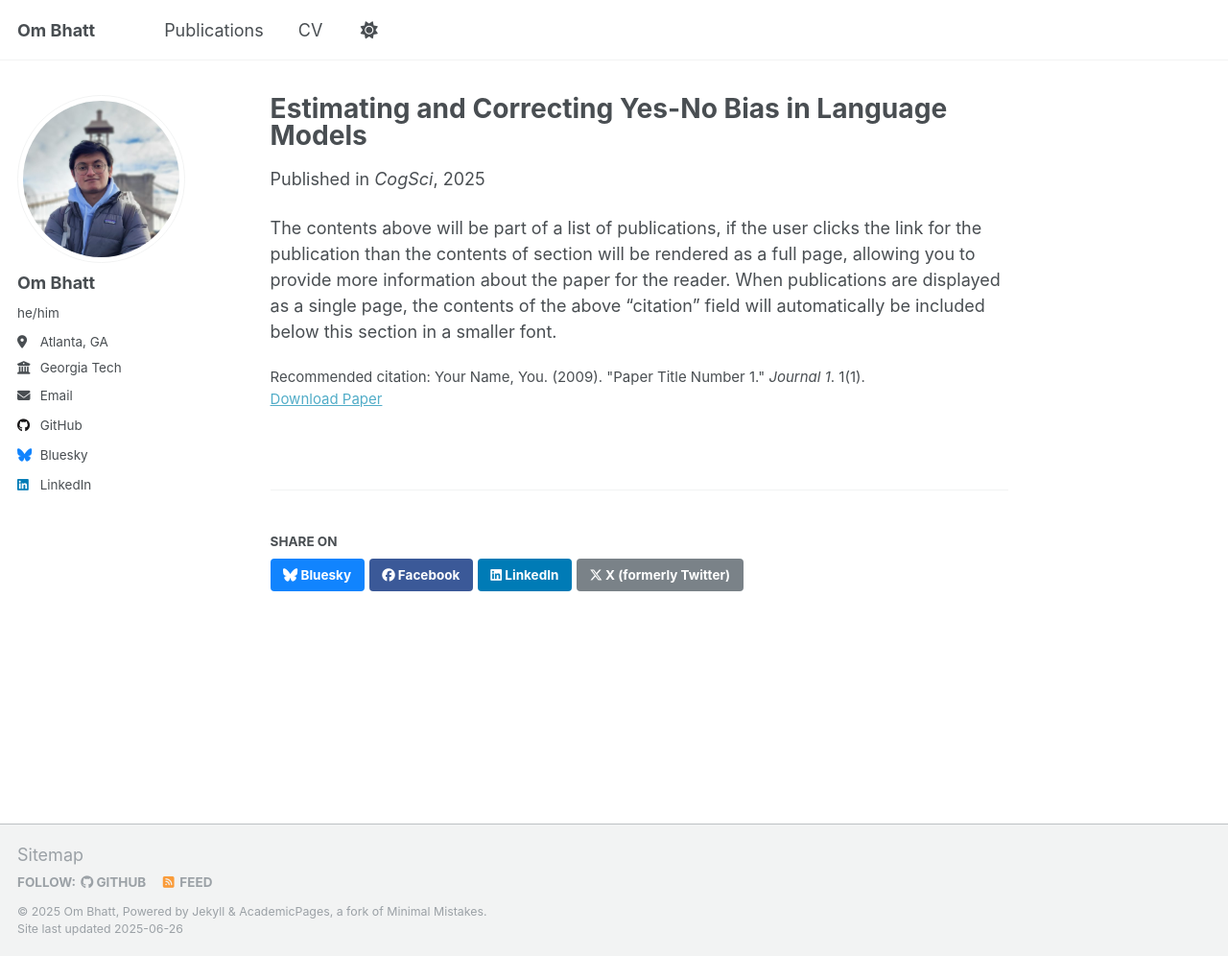
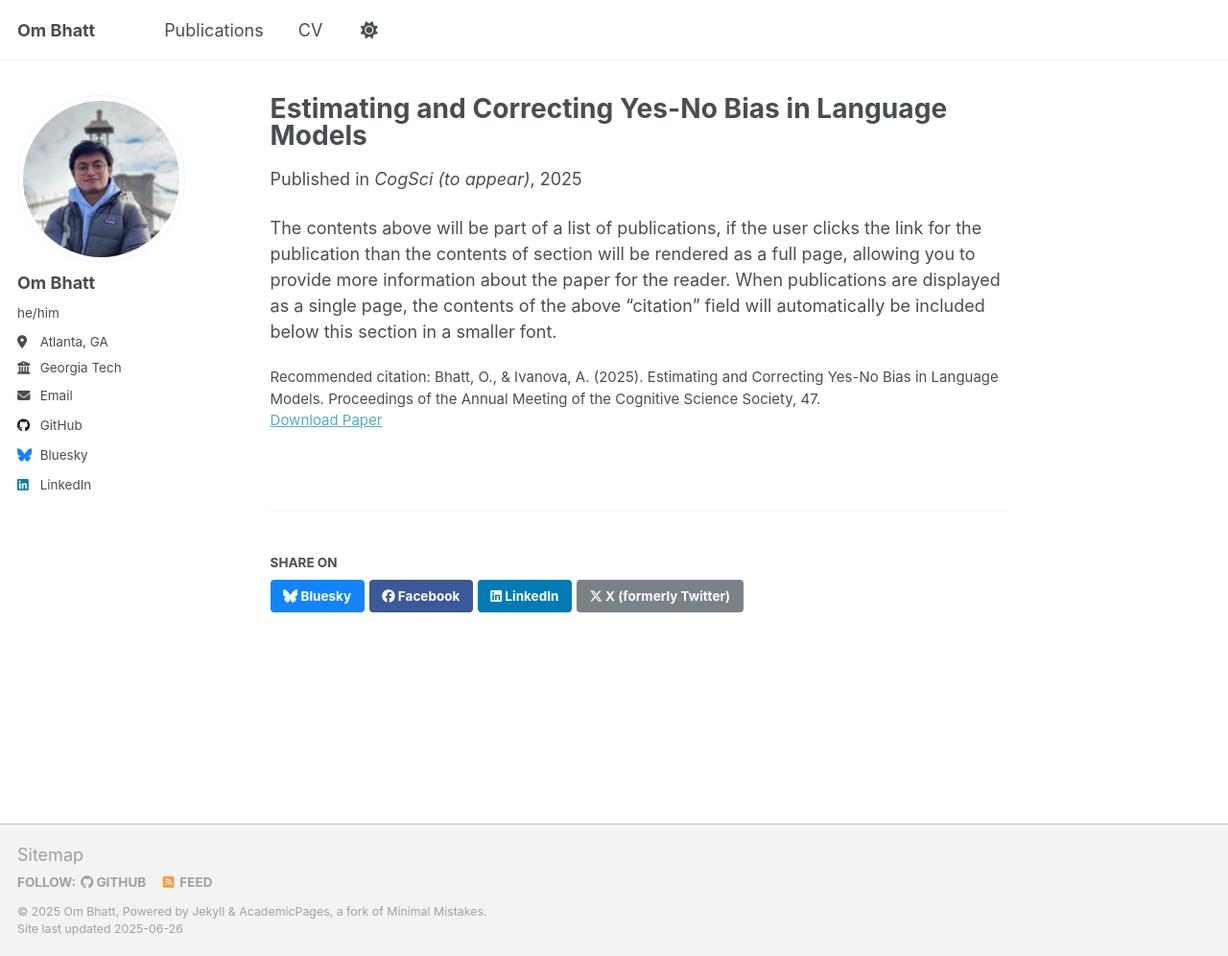
Before and after one commit to ombbhatt/ombbhatt.github.io, a Jekyll site: the page built from _publications/2025-04-04-yes-no-bias-lms.md, in a window 1280 px wide and 996 px high. Shown: the whole window at 96% size. Built offline with Jekyll 4.4.1, drawn with Linux system fonts in a browser that asks for light colours.

Commit message:
added cogsci paper pdf

```diff
--- a/_publications/2025-04-04-yes-no-bias-lms.md
+++ b/_publications/2025-04-04-yes-no-bias-lms.md
@@ -5,10 +5,10 @@ category: conferences
 permalink: /publication/2025-04-04-yes-no-bias-lms
 excerpt: 'When presented with a yes-no question, humans tend to say "yes" regardless of the ground truth. This "yes-bias" can be attributed either to the social pressure to agree with an interlocutor or simply to the tendency to mimic the distribution of the input data. Here, we estimate "yes-no" response bias in language models (LMs), with the goal of distinguishing the two theories, and explore two strategies for bias correction. We develop two yes-no question datasets derived from existing world knowledge datasets, and test 16 open-weight LMs. We find that LMs often show response bias on yes-no questions, but that it is highly variable, deviating from bias observed in humans. We further present a novel bias correction method, which eliminates bias and improves model performance. Evidence of non-humanlike response bias in LMs informs us on the source of yes-bias in humans, and the efficacy of our bias correction method holds promise for LM evaluation.'
 date: 2025-04-04
-venue: 'CogSci'
+venue: 'CogSci (to appear)'
 # slidesurl: 'http://academicpages.github.io/files/slides1.pdf'
-paperurl: 'http://academicpages.github.io/files/paper1.pdf'
+paperurl: 'http://academicpages.github.io/files/estimatingand_0203.pdf'
 # bibtexurl: 'http://academicpages.github.io/files/bibtex1.bib'
-citation: 'Your Name, You. (2009). &quot;Paper Title Number 1.&quot; <i>Journal 1</i>. 1(1).'
+citation: 'Bhatt, O., & Ivanova, A. (2025). Estimating and Correcting Yes-No Bias in Language Models. Proceedings of the Annual Meeting of the Cognitive Science Society, 47.'
 ---
 The contents above will be part of a list of publications, if the user clicks the link for the publication than the contents of section will be rendered as a full page, allowing you to provide more information about the paper for the reader. When publications are displayed as a single page, the contents of the above "citation" field will automatically be included below this section in a smaller font.
```
Also changed, not shown: 1 other file.
